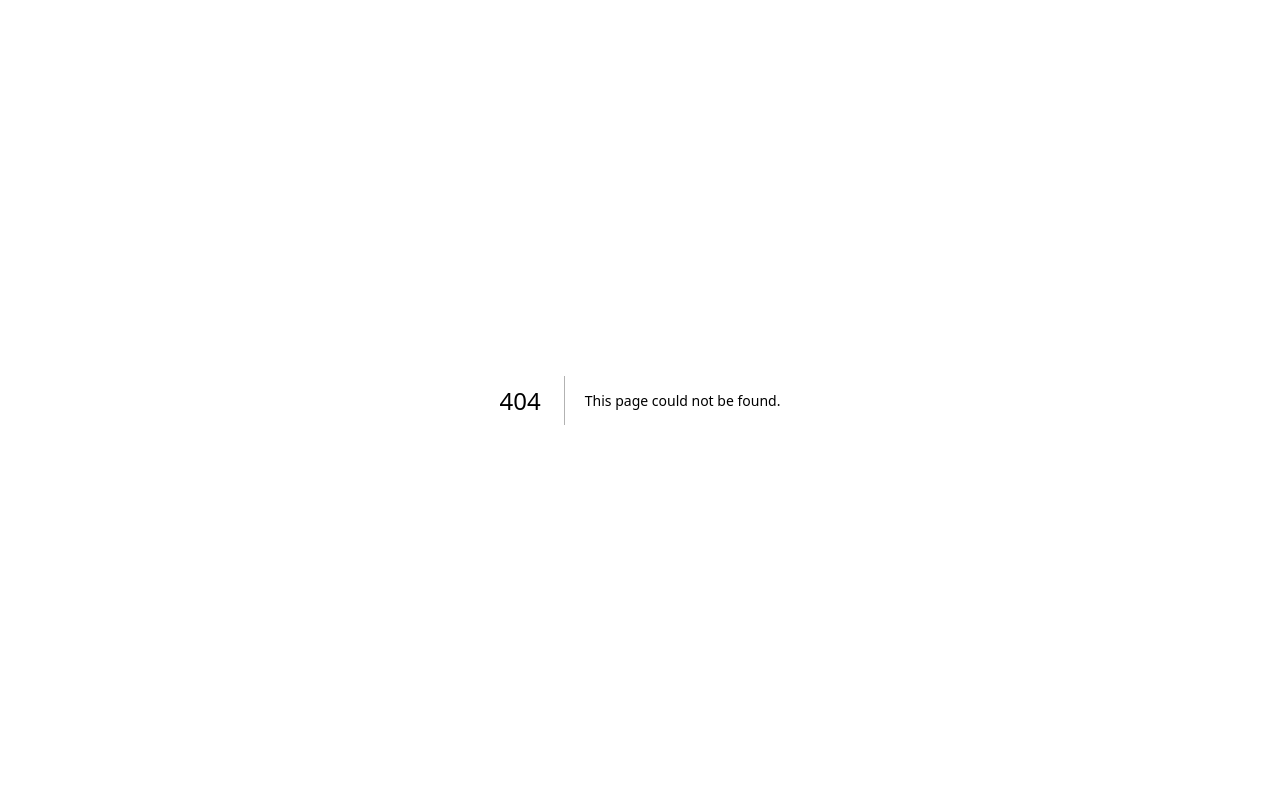
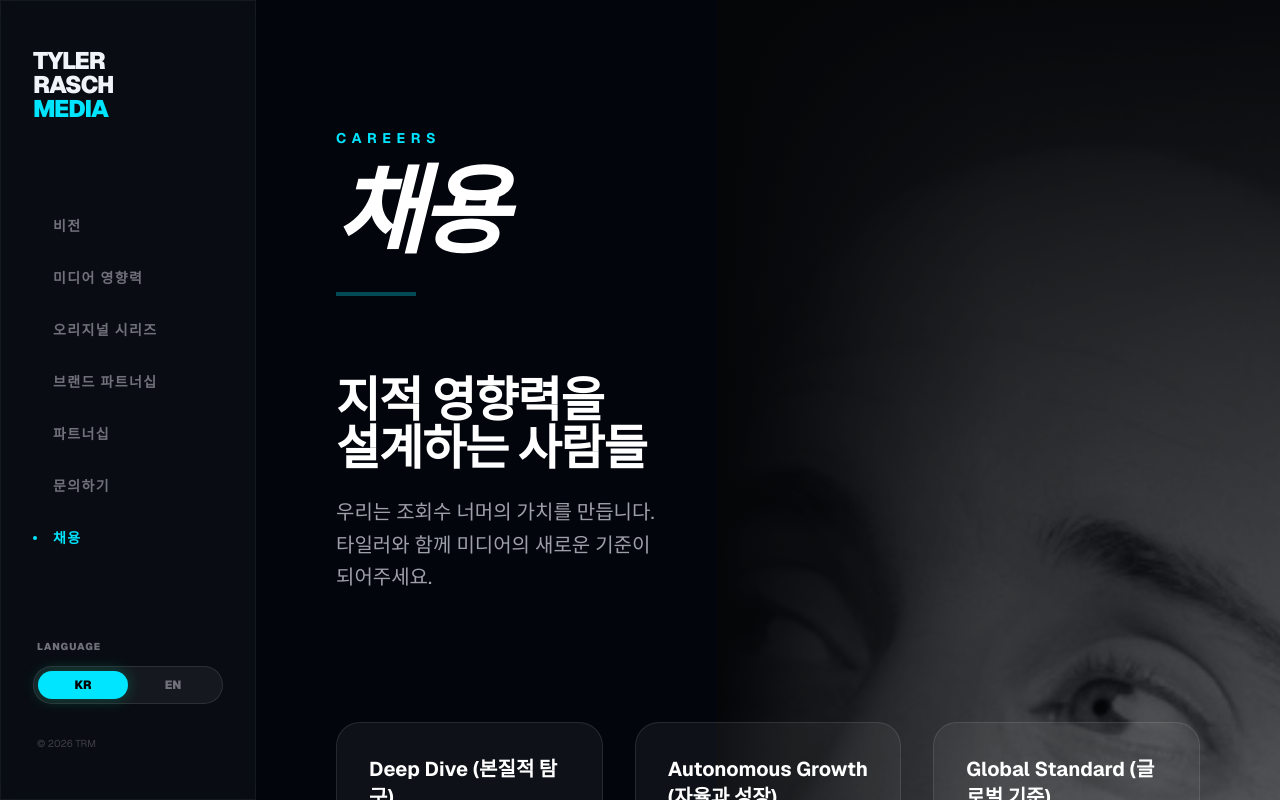
Before and after one commit to tyler-team/tyler-rasch-media, a Next.js app: page /careers in a window 1280 px wide. Before the commit this address had no page. Shown: the top 800 px of the page. Built offline with nearby package versions, Linux system fonts and the light colour scheme.

Commit message:
feat: add dedicated /careers URL and update navigation logic

```diff
--- /dev/null
+++ b/src/app/careers/page.tsx
@@ -0,0 +1,6 @@
+
+import Home from '../page';
+
+export default function CareersPage() {
+  return <Home initialView="careers" />;
+}
--- a/src/app/page.tsx
+++ b/src/app/page.tsx
@@ -549,9 +549,9 @@ const Sidebar = ({ lang, setLang, view, setView }: { lang: 'KR' | 'EN', setLang:
     <>
       {/* MOBILE TOP BAR */}
       <div className="md:hidden fixed top-0 left-0 right-0 h-16 bg-[#02060C]/90 backdrop-blur-md border-b border-white/10 z-50 flex items-center justify-between px-6">
-        <button onClick={() => { setView('home'); window.scrollTo(0, 0); }} className="font-black text-xl tracking-tighter leading-none text-white cursor-pointer">
+        <a href="/" onClick={(e) => { e.preventDefault(); setView('home'); window.scrollTo(0, 0); window.history.pushState(null, '', '/'); }} className="font-black text-xl tracking-tighter leading-none text-white cursor-pointer">
           TYLER <span className="text-accent">MEDIA</span>
-        </button>
+        </a>
         <div className="flex items-center gap-4">
           {/* Mobile Language Toggle */}
           <div className="flex bg-white/5 border border-white/10 p-0.5 rounded-full relative w-20">
@@ -599,20 +599,21 @@ const Sidebar = ({ lang, setLang, view, setView }: { lang: 'KR' | 'EN', setLang:
                 {['vision', 'impact', 'originals', 'brands', 'packages', 'contact'].map((item) => (
                   <a
                     key={item}
-                    href={`#${item}`}
-                    onClick={() => { setView('home'); setMobileMenuOpen(false); }}
+                    href={`/#${item}`}
+                    onClick={(e) => { e.preventDefault(); setView('home'); setMobileMenuOpen(false); window.history.pushState(null, '', `/#${item}`); const el = document.getElementById(item); if (el) el.scrollIntoView({ behavior: 'smooth' }); }}
                     className={`flex items-center gap-4 transition-colors ${view === 'home' ? 'text-zinc-400 hover:text-white' : 'text-zinc-600 hover:text-white'}`}
                   >
                     {t[item as keyof typeof t]}
                   </a>
                 ))}
                 {t.careers && (
-                  <button
-                    onClick={() => { setView('careers'); setMobileMenuOpen(false); }}
+                  <a
+                    href="/careers"
+                    onClick={(e) => { e.preventDefault(); setView('careers'); setMobileMenuOpen(false); window.scrollTo(0, 0); window.history.pushState(null, '', '/careers'); }}
                     className={`flex items-center gap-4 transition-colors text-left uppercase font-bold tracking-widest ${view === 'careers' ? 'text-accent' : 'text-zinc-400 hover:text-white'}`}
                   >
                     {t.careers}
-                  </button>
+                  </a>
                 )}
               </div>
 
@@ -624,17 +625,17 @@ const Sidebar = ({ lang, setLang, view, setView }: { lang: 'KR' | 'EN', setLang:
       {/* DESKTOP SIDEBAR (Persistent) */}
       <nav className="hidden md:flex fixed left-0 top-0 bottom-0 w-64 z-50 glass border-r border-white/10 flex-col justify-between py-12 px-8">
         <div>
-          <button onClick={() => { setView('home'); window.scrollTo(0, 0); }} className="font-black text-2xl tracking-tighter leading-none mb-1 text-left block hover:opacity-80 transition-opacity cursor-pointer">
+          <a href="/" onClick={(e) => { e.preventDefault(); setView('home'); window.scrollTo(0, 0); window.history.pushState(null, '', '/'); }} className="font-black text-2xl tracking-tighter leading-none mb-1 text-left block hover:opacity-80 transition-opacity cursor-pointer">
             TYLER<br />RASCH<br /><span className="text-accent">MEDIA</span>
-          </button>
+          </a>
         </div>
 
         <div className="flex flex-col gap-8 text-sm font-bold tracking-widest uppercase">
           {['vision', 'impact', 'originals', 'brands', 'packages', 'contact'].map((item) => (
             <a
               key={item}
-              href={`#${item}`}
-              onClick={() => setView('home')}
+              href={`/#${item}`}
+              onClick={(e) => { e.preventDefault(); setView('home'); window.history.pushState(null, '', `/#${item}`); const el = document.getElementById(item); if (el) el.scrollIntoView({ behavior: 'smooth' }); }}
               className={`flex items-center gap-4 transition-colors group ${view === 'home' ? 'text-white' : 'text-zinc-500 hover:text-white'}`}
             >
               <span className={`w-1 h-1 bg-accent rounded-full transition-opacity ${view === 'home' ? 'opacity-100' : 'opacity-0 group-hover:opacity-100'}`} />
@@ -642,13 +643,14 @@ const Sidebar = ({ lang, setLang, view, setView }: { lang: 'KR' | 'EN', setLang:
             </a>
           ))}
           {t.careers && (
-            <button
-              onClick={() => { setView('careers'); window.scrollTo(0, 0); }}
+            <a
+              href="/careers"
+              onClick={(e) => { e.preventDefault(); setView('careers'); window.scrollTo(0, 0); window.history.pushState(null, '', '/careers'); }}
               className={`flex items-center gap-4 transition-colors group text-left font-bold tracking-widest uppercase ${view === 'careers' ? 'text-accent' : 'text-zinc-500 hover:text-white'}`}
             >
               <span className={`w-1 h-1 bg-accent rounded-full transition-opacity ${view === 'careers' ? 'opacity-100' : 'opacity-0 group-hover:opacity-100'}`} />
               <span>{t.careers}</span>
-            </button>
+            </a>
           )}
         </div>
 
@@ -1087,9 +1089,9 @@ const BrandLogoWall = () => {
   );
 };
 
-export default function Home() {
+export default function Home({ initialView = 'home' }: { initialView?: 'home' | 'careers' }) {
   const [lang, setLang] = useState<'KR' | 'EN'>('KR');
-  const [view, setView] = useState<'home' | 'careers'>('home');
+  const [view, setView] = useState<'home' | 'careers'>(initialView);
   const [isModalOpen, setIsModalOpen] = useState(false);
   const [selectedVideo, setSelectedVideo] = useState<string | null>(null);
   const t = contentData[lang];
```
